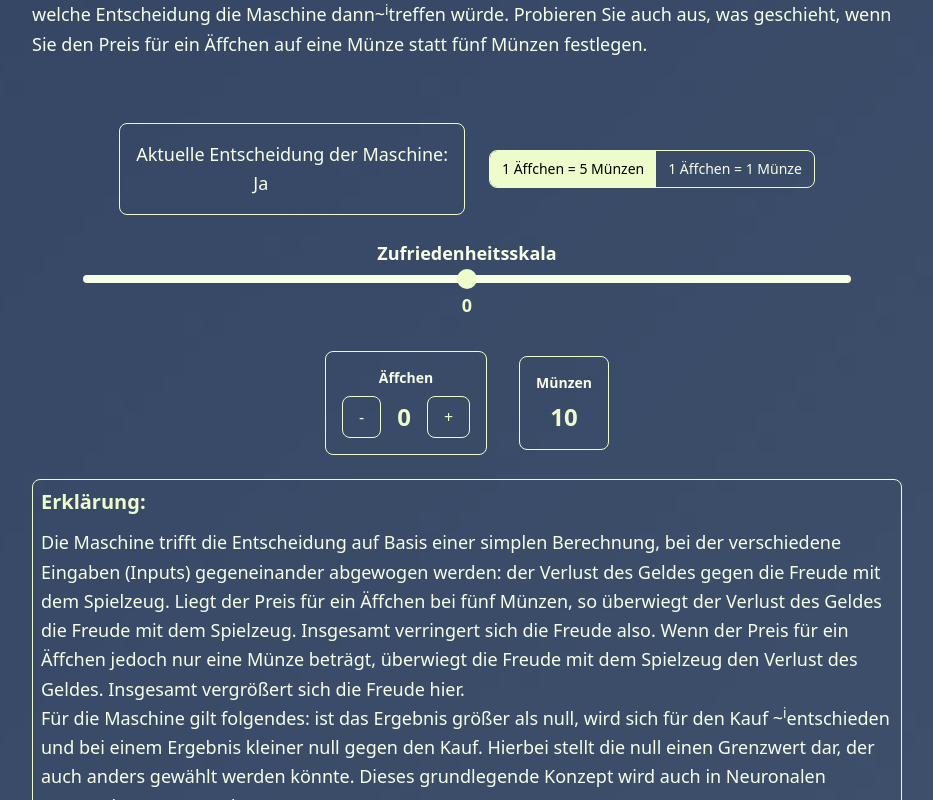
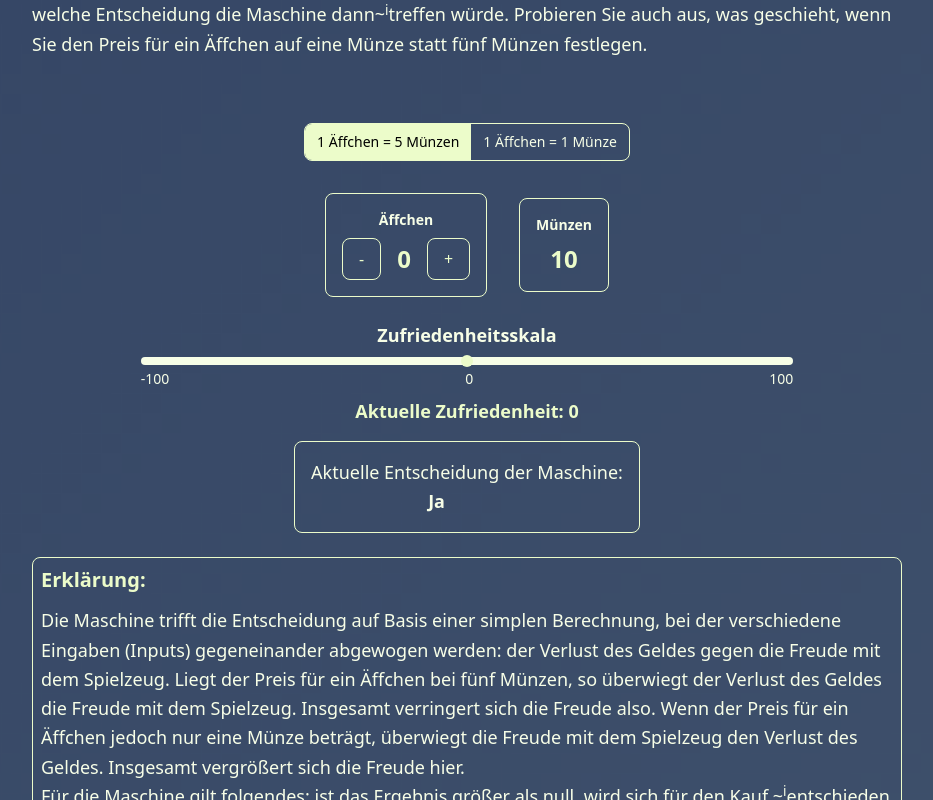
Before and after one commit to TNattermann/weiss-die-ki-dass-sie-nichts-weiss-frontend, a React (Vite) app: page /modellgleichung in a window 1280 px wide. Shown: the part 1620-2420 px from the top of the page, without its empty margins (314-1247 px from the left). Built offline with nearby package versions, Linux system fonts and the light colour scheme.

Commit message:
changed layout of example

```diff
--- a/src/pages/modellgleichung/ModellgleichungConnectionLLM.tsx
+++ b/src/pages/modellgleichung/ModellgleichungConnectionLLM.tsx
@@ -28,7 +28,7 @@ export default function ConnectionToLLM() {
             <p className="text-textMedium font-medium text-lg">
               Der Input für ein Sprachmodell ist kein Bild, das in Pixel
               aufgeteilt wird, sondern ein Text. Dieser wird <i>tokenisiert</i>{" "}
-              und mithilfe von <i>Word Embeddings</i> als Vektor dargestellt.
+              und mithilfe von <i>Worteinbettungen</i> als Vektor dargestellt.
             </p>
           </div>
           <div className="bg-primary/5 border-l-4 text-primary p-6 rounded-r-lg mb-6">
--- a/src/pages/modellgleichung/ModellgleichungExample.tsx
+++ b/src/pages/modellgleichung/ModellgleichungExample.tsx
@@ -41,19 +41,8 @@ function AffenbandeBeispiel() {
             Preis für ein Äffchen auf eine Münze statt fünf Münzen festlegen.
           </p>
         </div>
-        {/* Aktueller Output */}
-        {/* Entscheidungsbox + Buttons nebeneinander und mittig */}
-        <div className="flex justify-center items-center gap-6 mb-6">
-          {/* Box */}
-          <div className="bg-bgColor p-4 rounded-lg border border-outline w-fit">
-            <p className="text-lg text-text-normal leading-relaxed">
-              Aktuelle Entscheidung der Maschine: <br></br>{" "}
-              &nbsp;&nbsp;&nbsp;&nbsp;&nbsp;&nbsp;&nbsp;&nbsp;&nbsp;&nbsp;&nbsp;&nbsp;&nbsp;&nbsp;&nbsp;&nbsp;&nbsp;&nbsp;&nbsp;&nbsp;&nbsp;&nbsp;&nbsp;&nbsp;{" "}
-              {getZufriedenheitsAntwort(zufriedenheit)}
-            </p>
-          </div>
-
-          {/* Button-Gruppe */}
+        {/* Button-Gruppe */}
+        <div className="flex justify-center mb-6">
           <div className="inline-flex rounded-lg border border-outline overflow-hidden">
             <button
               type="button"
@@ -83,38 +72,6 @@ function AffenbandeBeispiel() {
             </button>
           </div>
         </div>
-        <div className="w-full max-w-3xl mx-auto flex flex-col sm:flex-row items-stretch gap-6">
-          {/* Zufriedenheitsskala */}
-          <div className="flex-1 flex flex-col items-center">
-            <h2 className="text-lg font-semibold text-text-normal mb-2">
-              Zufriedenheitsskala
-            </h2>
-            <input
-              type="range"
-              min={-100}
-              max={100}
-              value={zufriedenheit}
-              readOnly
-              className="w-full h-2 rounded-lg appearance-none bg-text-normal
-               accent-text-normal
-               [&::-webkit-slider-thumb]:appearance-none
-               [&::-webkit-slider-thumb]:h-5
-               [&::-webkit-slider-thumb]:w-5
-               [&::-webkit-slider-thumb]:rounded-full
-               [&::-webkit-slider-thumb]:bg-primary
-               [&::-webkit-slider-thumb]:cursor-pointer
-               [&::-moz-range-thumb]:h-5
-               [&::-moz-range-thumb]:w-5
-               [&::-moz-range-thumb]:rounded-full
-               [&::-moz-range-thumb]:bg-primary
-               [&::-moz-range-thumb]:cursor-pointer"
-            />
-            <span className="mt-2 text-primary font-bold text-lg">
-              {zufriedenheit}
-            </span>
-          </div>
-        </div>
-
         {/* Counter-Felder */}
         <div className="flex flex-col sm:flex-row justify-center items-center mt-8 mb-6 mx-auto gap-8">
           {/* Feld 1 - Äffchen */}
@@ -164,6 +121,54 @@ function AffenbandeBeispiel() {
           </div>
         </div>
 
+        {/* Zufriedenheitsskala */}
+        <div className="flex-1 flex flex-col items-center">
+          <h2 className="text-lg font-semibold text-text-normal mb-2">
+            Zufriedenheitsskala
+          </h2>
+          <input
+            type="range"
+            min={-100}
+            max={100}
+            value={zufriedenheit}
+            readOnly
+            className="w-3/4 h-2 rounded-lg appearance-none bg-text-normal
+               accent-text-normal
+               [&::-webkit-slider-thumb]:appearance-none
+               [&::-webkit-slider-thumb]:h-3
+               [&::-webkit-slider-thumb]:w-3
+               [&::-webkit-slider-thumb]:rounded-full
+               [&::-webkit-slider-thumb]:bg-primary
+               [&::-webkit-slider-thumb]:cursor-pointer
+               [&::-moz-range-thumb]:h-3
+               [&::-moz-range-thumb]:w-3
+               [&::-moz-range-thumb]:rounded-full
+               [&::-moz-range-thumb]:bg-primary
+               [&::-moz-range-thumb]:cursor-pointer"
+          />
+          <div className="w-3/4 flex justify-between mt-1 text-sm text-text-normal">
+            <span>-100</span>
+            <span>0</span>
+            <span>100</span>
+          </div>
+          <span className="mt-2 text-primary font-bold text-lg">
+            Aktuelle Zufriedenheit: {zufriedenheit}
+          </span>
+          {/* Aktueller Output */}
+          {/* Entscheidungsbox + Buttons nebeneinander und mittig */}
+          <div className="flex justify-center items-center gap-6 mb-6">
+            {/* Box */}
+            <div className="bg-bgColor p-4 rounded-lg border border-outline w-fit mt-4">
+              <p className="text-lg text-text-normal leading-relaxed">
+                Aktuelle Entscheidung der Maschine: <br></br>{" "}
+                &nbsp;&nbsp;&nbsp;&nbsp;&nbsp;&nbsp;&nbsp;&nbsp;&nbsp;&nbsp;&nbsp;&nbsp;&nbsp;&nbsp;&nbsp;&nbsp;&nbsp;&nbsp;&nbsp;&nbsp;&nbsp;&nbsp;&nbsp;&nbsp;{" "}
+                <b>{getZufriedenheitsAntwort(zufriedenheit)}</b>
+              </p>
+            </div>
+          </div>
+          <div className="w-full max-w-3xl mx-auto flex flex-col sm:flex-row items-stretch gap-6"></div>
+        </div>
+
         {/* Erklärung */}
         <div className="bg-bgColor p-2 rounded-lg border border-outline mb-4 w-fit">
           <h3 className="font-semibold text-primary text-xl mb-3">
```
